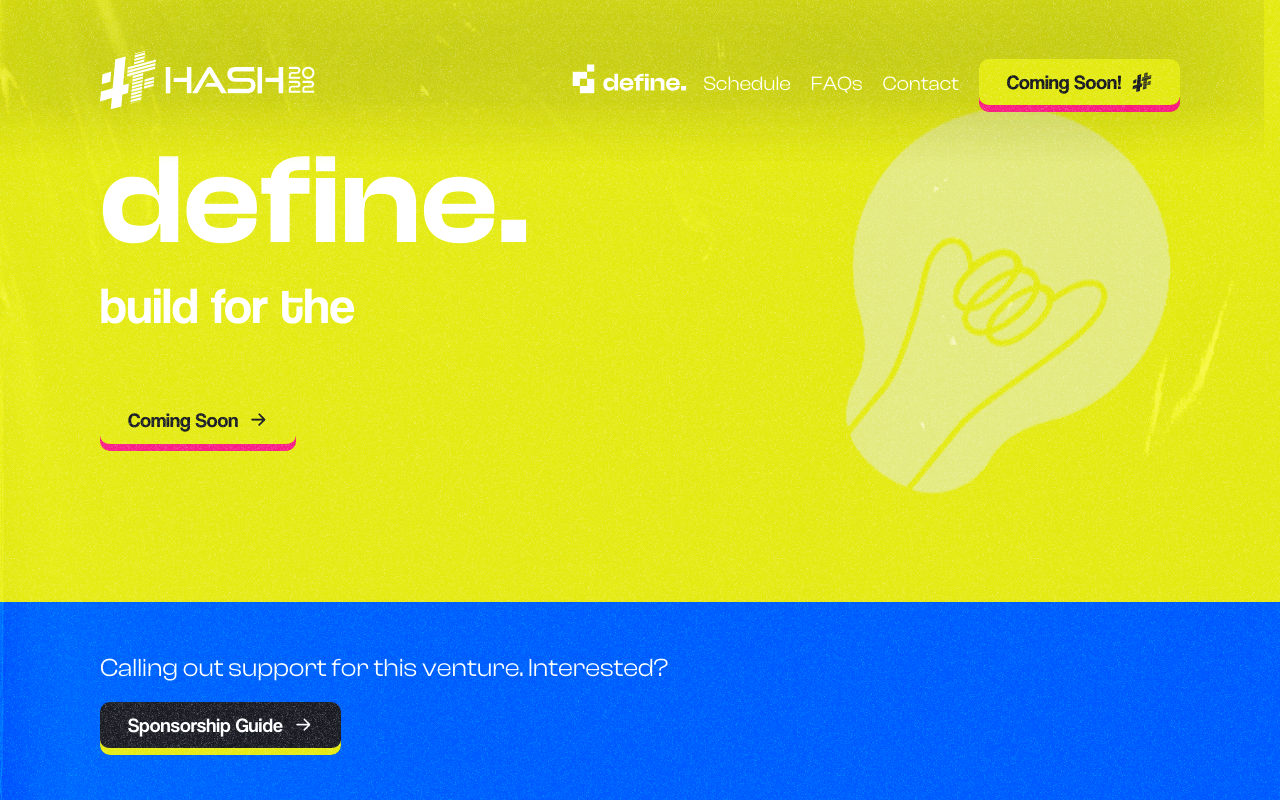
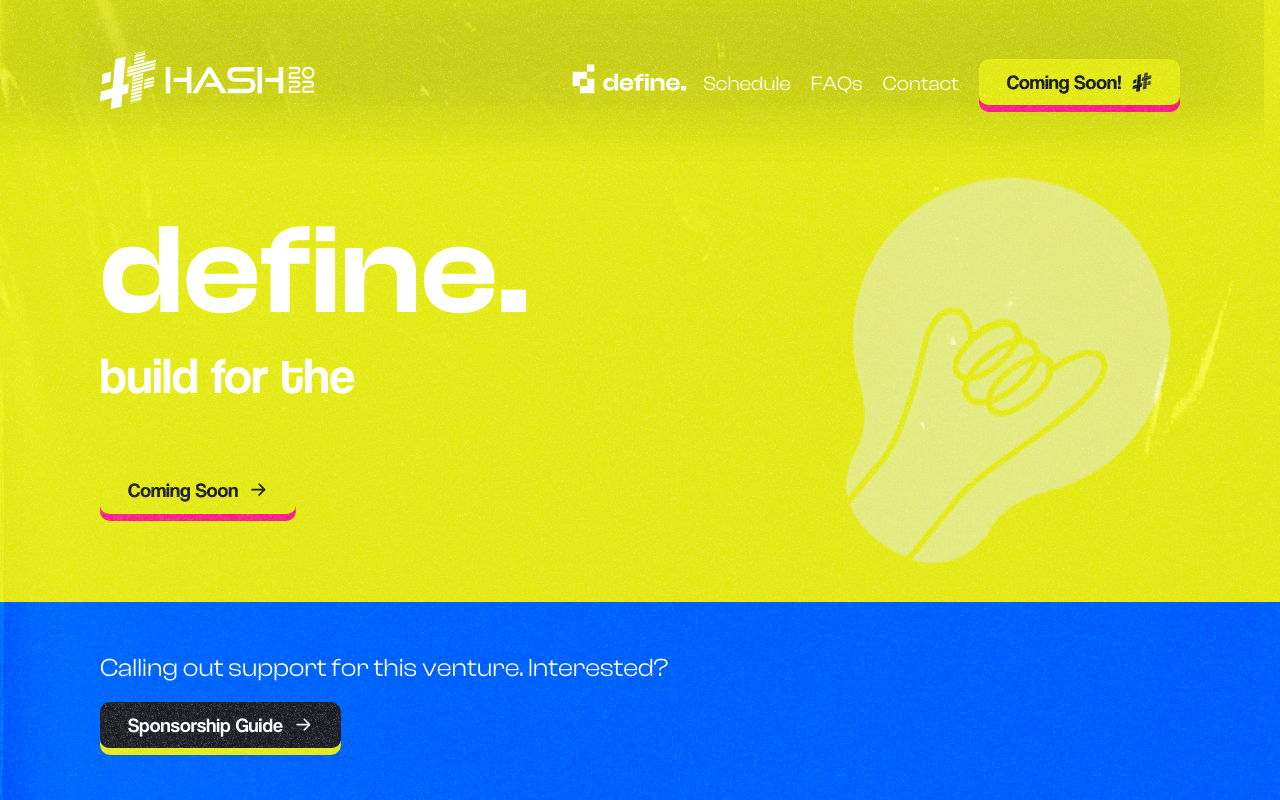
Before and after one commit to werbhq/definewebsite, a React (Create React App) app: page / in a window 1280 px wide. Built offline with nearby package versions, Linux system fonts and the light colour scheme.

Commit message:
fix: hero image size

```diff
--- a/src/define/hero/definehero.css
+++ b/src/define/hero/definehero.css
@@ -5,6 +5,7 @@
     /* min-height: 75vh; */
     display: flex;
     flex-direction: row;
+    padding-top: 120px;
     align-items: center;
     row-gap: 20px;
     /* background-color: var(--blasphemous-black); */
--- a/src/define/hero/definehero.js
+++ b/src/define/hero/definehero.js
@@ -2,7 +2,7 @@ import HUIButton from '../../components/button/button';
 import './../hero/definehero.css';
 import LightBulbImage from './../../assets/images/defineLightBulbVideo.gif';
 import { BackgroundContext } from '../define';
-import { useContext, useRef, useState } from 'react';
+import { useContext, useState } from 'react';
 import { useInView } from 'react-intersection-observer';
 
 function DefineHero() {
```
